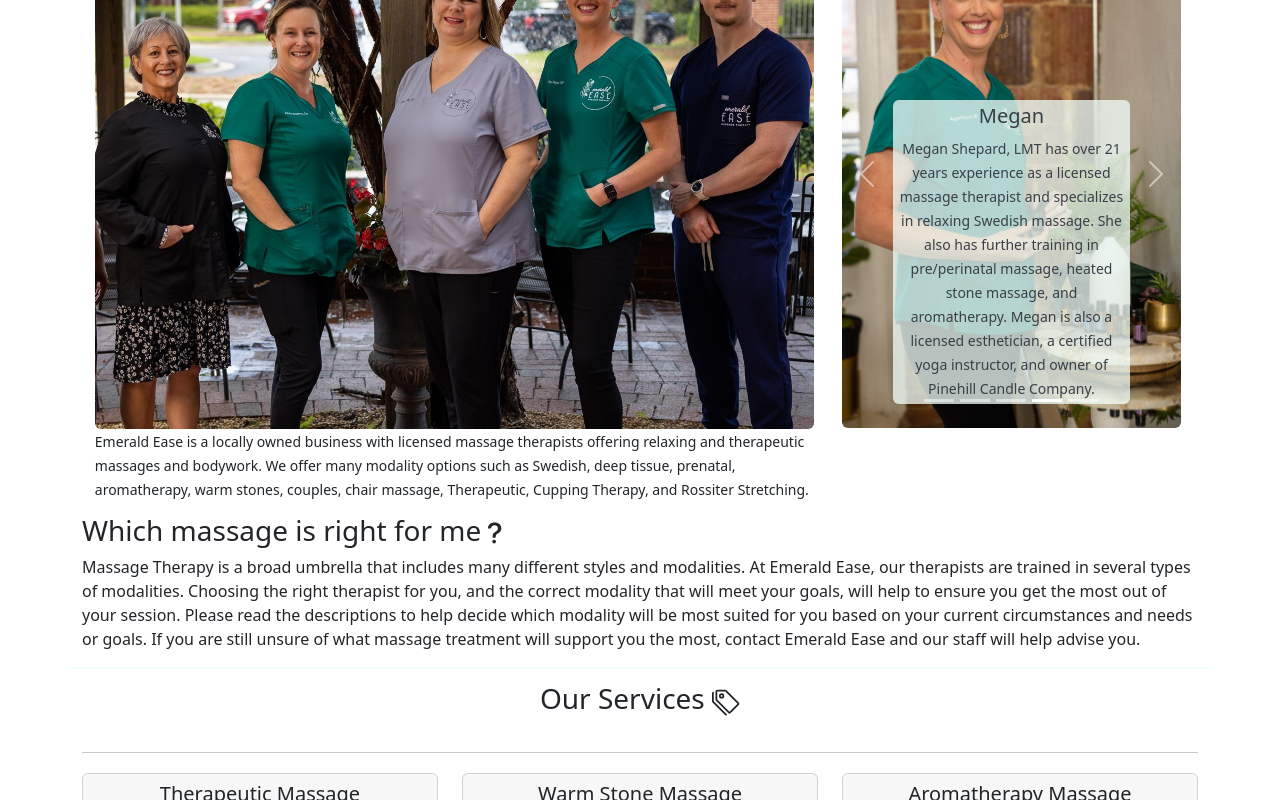
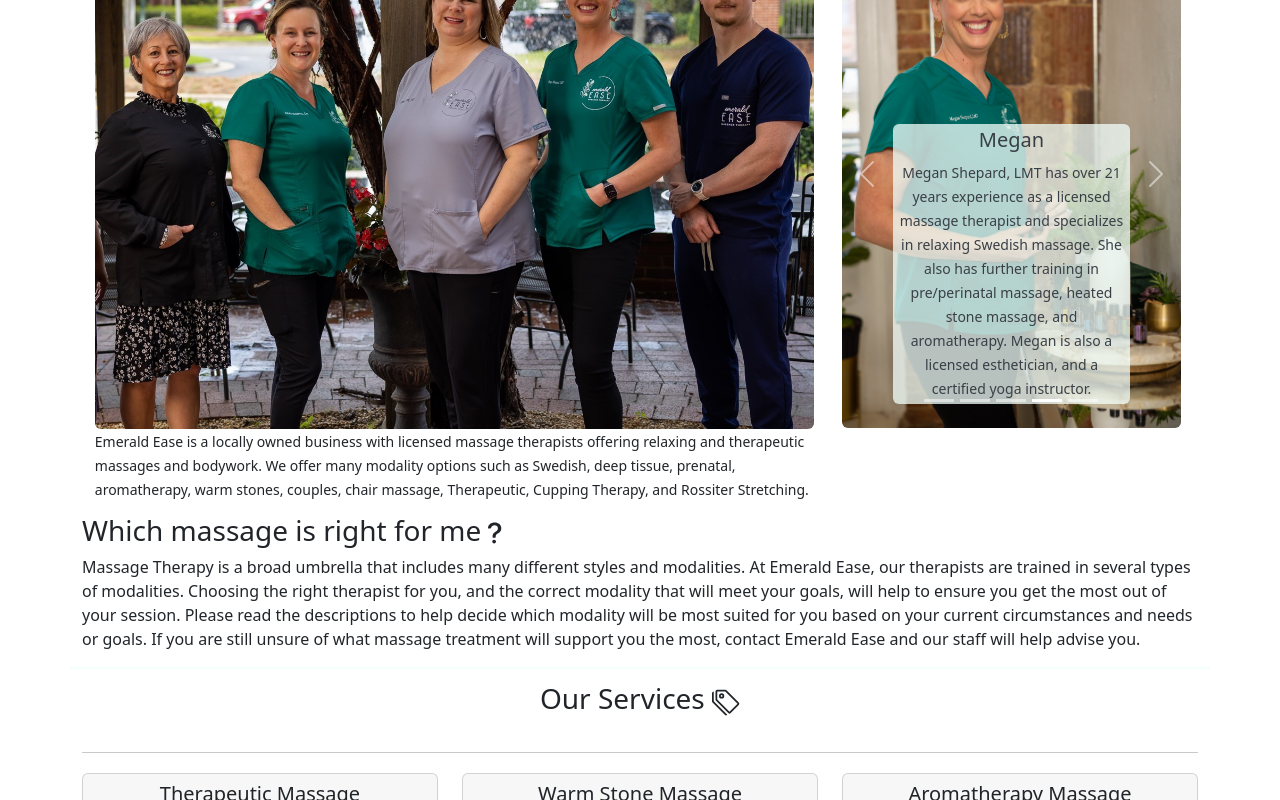
Before and after one commit to TenGallonTechnology/EmeraldEase, a Next.js app: page / in a window 1280 px wide. Both pictures are taken after a click on the button 1047 px from the left and 930 px from the top of the page. Shown: the part 530-1330 px from the top of the page. Built offline with nearby package versions, Linux system fonts and the light colour scheme.

Commit message:
remove candle company in megan description

```diff
--- a/components/OurTeam.jsx
+++ b/components/OurTeam.jsx
@@ -102,8 +102,7 @@
                 massage therapist and specializes in relaxing Swedish massage.
                 She also has further training in pre/perinatal massage, heated
                 stone massage, and aromatherapy. Megan is also a licensed
-                esthetician, a certified yoga instructor, and owner of Pinehill
-                Candle Company.
+                esthetician, and a certified yoga instructor.
               </small>
             </Carousel.Caption>
           </Carousel.Item>
```
